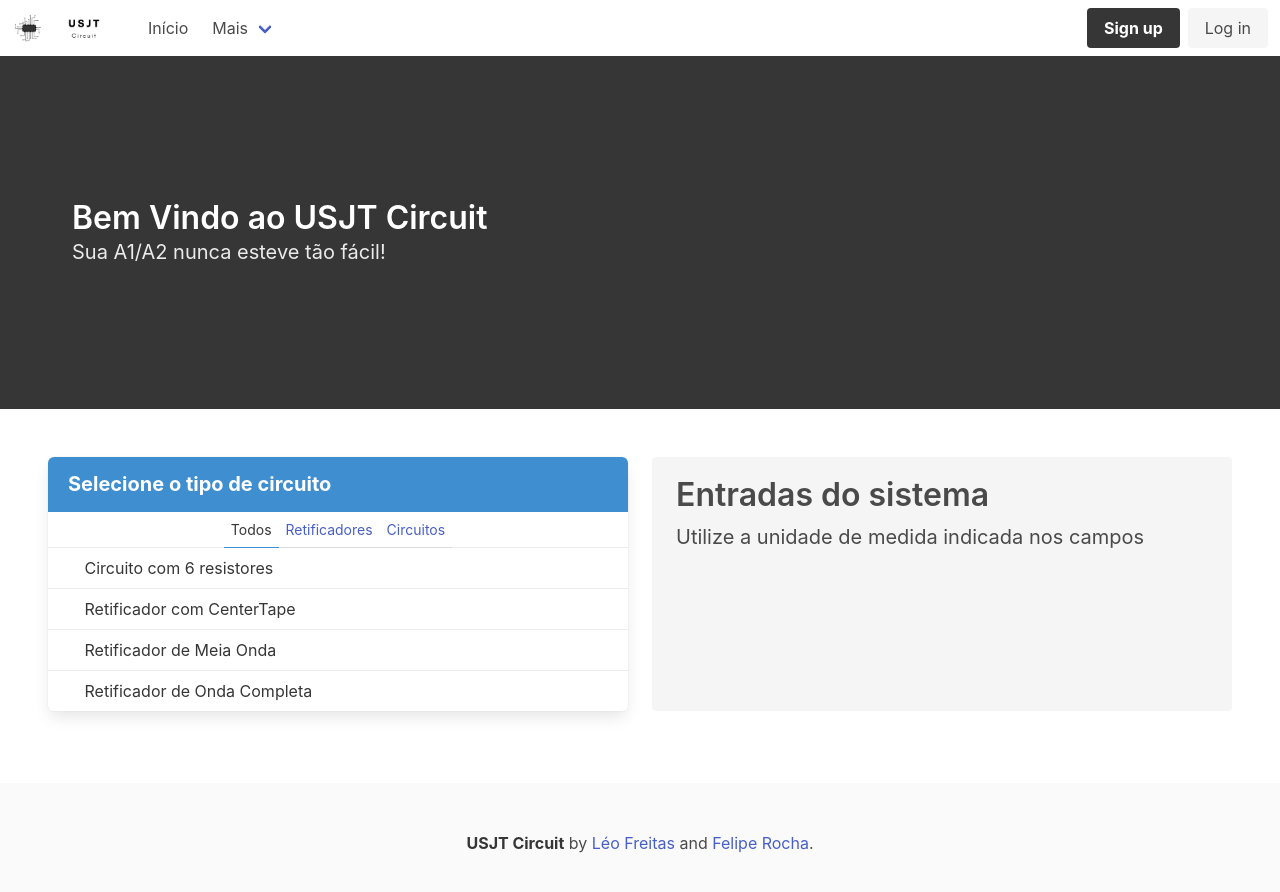
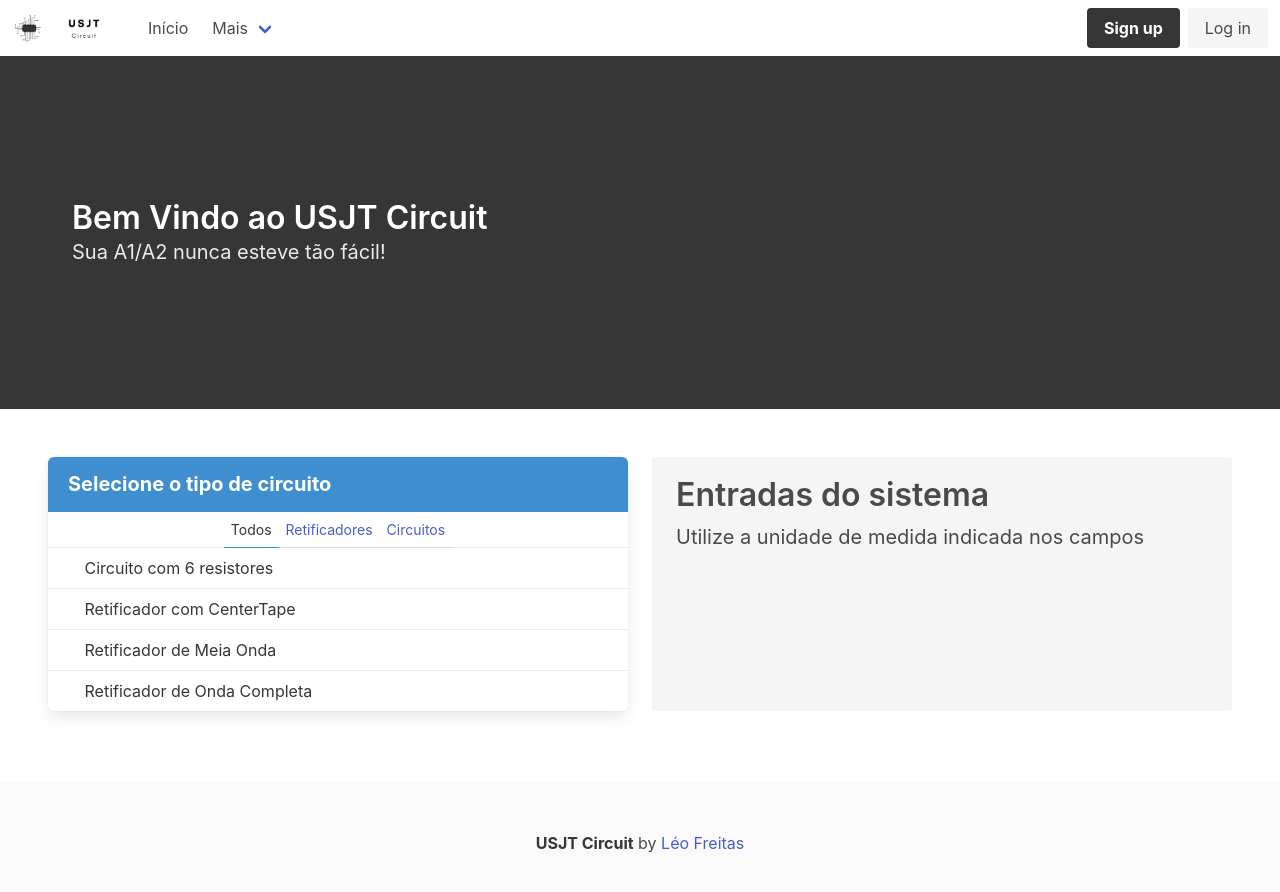
Before and after one commit to Leo3965/circuito-usjt, a Vue app: page / in a window 1280 px wide. Shown: the top 892 px of the page. Built offline with nearby package versions, Linux system fonts and the light colour scheme.

Commit message:
removing useless information

```diff
--- a/src/components/Footer.vue
+++ b/src/components/Footer.vue
@@ -2,7 +2,7 @@
   <footer class="footer">
     <div class="content has-text-centered">
       <p>
-        <strong>USJT Circuit</strong> by <a>Léo Freitas </a> and <a>Felipe Rocha</a>.
+        <strong>USJT Circuit</strong> by <a>Léo Freitas </a>
       </p>
     </div>
   </footer>
```
